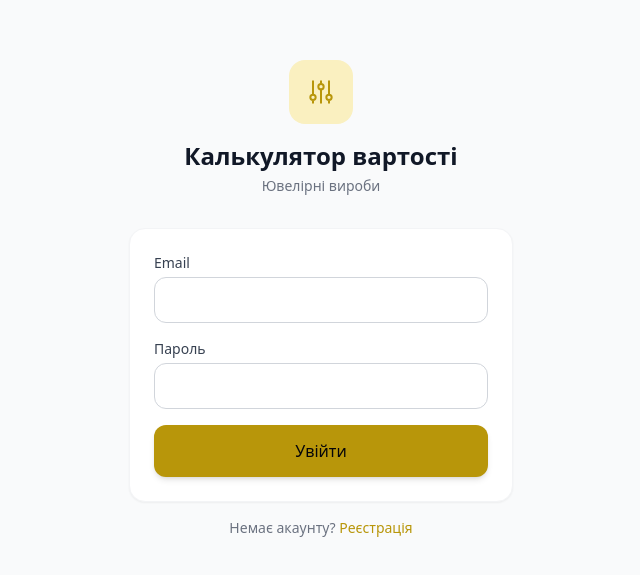
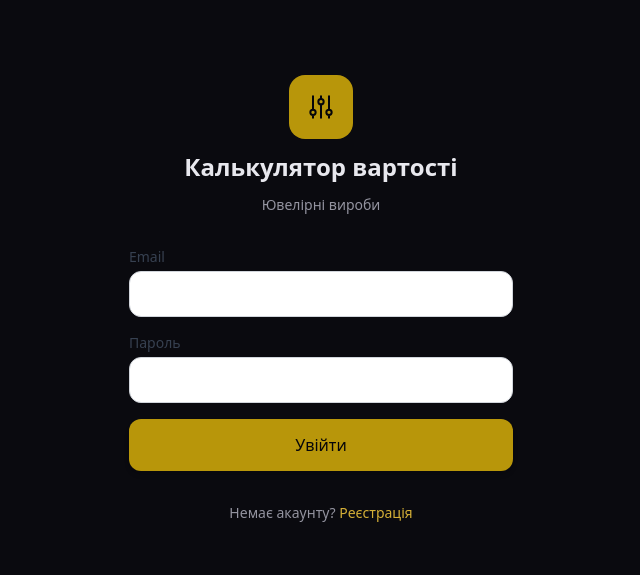
Before and after one commit to ValeriyN/jewelry-cost-calculator, a React (Vite) app in the folder client/: page /login in a window 1280 px wide. Shown: the part 101-676 px from the top of the page, without its empty margins (319-959 px from the left). Built offline with nearby package versions, Linux system fonts and the light colour scheme; what @react-pdf/renderer would draw is missing.

Commit message:
feat: remove Login glassmorphism, flat gold design

```diff
--- a/client/src/pages/Login.tsx
+++ b/client/src/pages/Login.tsx
@@ -33,21 +33,20 @@ export default function Login() {
   };
 
   return (
-    <div className="min-h-dvh flex flex-col items-center justify-center px-6 bg-gray-50">
-      <div className="w-full max-w-sm">
-        {/* Logo / App name */}
-        <div className="text-center mb-8">
-          <div className="inline-flex items-center justify-center w-16 h-16 rounded-2xl bg-primary-100 mb-4">
-            <svg className="w-8 h-8 text-primary-600" fill="none" stroke="currentColor" viewBox="0 0 24 24">
+    <div className="min-h-dvh flex flex-col items-center justify-center px-6 bg-surface-900">
+      <div className="w-full max-w-sm space-y-8">
+        <div className="flex flex-col items-center gap-3">
+          <div className="w-16 h-16 rounded-2xl bg-primary-600 flex items-center justify-center">
+            <svg className="w-8 h-8 text-surface-950" fill="none" stroke="currentColor" viewBox="0 0 24 24">
               <path strokeLinecap="round" strokeLinejoin="round" strokeWidth={1.5}
                 d="M12 6V4m0 2a2 2 0 100 4m0-4a2 2 0 110 4m-6 8a2 2 0 100-4m0 4a2 2 0 110-4m0 4v2m0-6V4m6 6v10m6-2a2 2 0 100-4m0 4a2 2 0 110-4m0 4v2m0-6V4" />
             </svg>
           </div>
-          <h1 className="text-2xl font-bold text-gray-900">Калькулятор вартості</h1>
-          <p className="text-sm text-gray-500 mt-1">Ювелірні вироби</p>
+          <h1 className="text-2xl font-bold text-surface-100">Калькулятор вартості</h1>
+          <p className="text-sm text-surface-400">Ювелірні вироби</p>
         </div>
 
-        <form onSubmit={handleSubmit} className="bg-white rounded-2xl shadow-sm border border-gray-100 p-6 flex flex-col gap-4">
+        <form onSubmit={handleSubmit} className="flex flex-col gap-4">
           <Input
             label={t("auth.email")}
             type="email"
@@ -66,7 +65,7 @@ export default function Login() {
           />
 
           {error && (
-            <p className="text-sm text-red-600 bg-red-50 px-4 py-2 rounded-lg">{error}</p>
+            <p className="text-sm text-red-400 bg-red-500/10 border border-red-500/20 px-4 py-2 rounded-lg">{error}</p>
           )}
 
           <Button type="submit" fullWidth size="lg" loading={loading}>
@@ -74,9 +73,9 @@ export default function Login() {
           </Button>
         </form>
 
-        <p className="text-center text-sm text-gray-500 mt-4">
+        <p className="text-center text-sm text-surface-400">
           {t("auth.noAccount")}{" "}
-          <Link to="/register" className="text-primary-600 font-medium">
+          <Link to="/register" className="text-primary-400 font-medium hover:text-primary-300">
             {t("auth.register")}
           </Link>
         </p>
```
